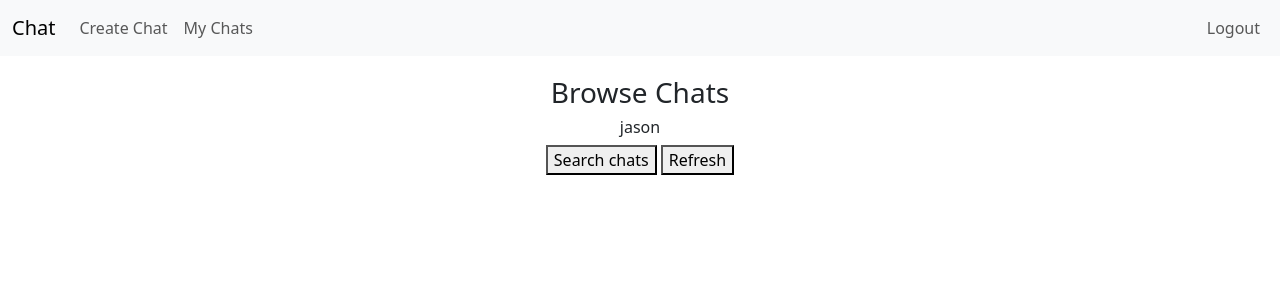
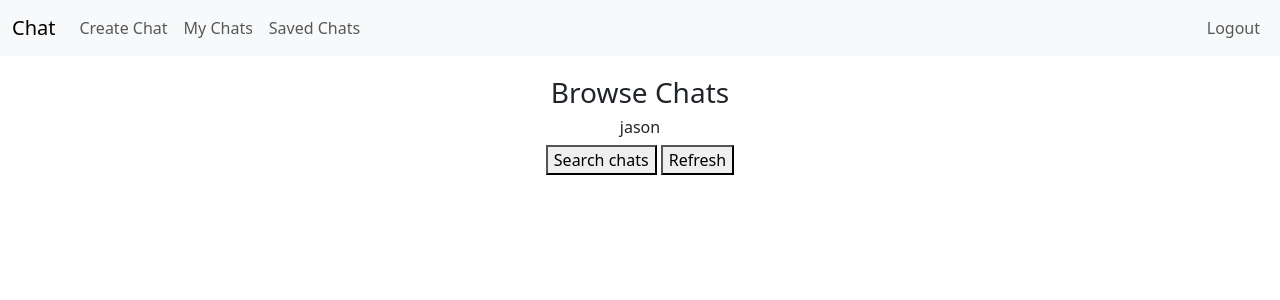
Before and after one commit to JC33340/Chat, a Django app: page / in a window 1280 px wide. Shown: the top 300 px of the page. Run offline with Django 4.2, Linux system fonts and the light colour scheme; a user stored in the database is signed in; data that the repository does not hold is empty.

Commit message:
saved chats function completed

```diff
--- a/chat/static/chat/index.js
+++ b/chat/static/chat/index.js
@@ -33,11 +33,17 @@ document.addEventListener("DOMContentLoaded", ()=>{
     document.getElementById("my_chats_navbar_link").addEventListener("click", ()=>{
         load_my_chats_page();
     })
+
+    //saved chats page
+    document.getElementById("saved_chats_navbar_link").addEventListener("click", ()=>{
+        clear_divs();
+        load_saved_chats_div();
+    })
 })
 
 // clearing all visible divs to start clean
 function clear_divs(){
-    document.querySelectorAll("#search_chat_wrapper_div, #create_chat_wrapper_div, #my_chats_wrapper_div").forEach(div => {
+    document.querySelectorAll("#search_chat_wrapper_div, #create_chat_wrapper_div, #my_chats_wrapper_div, #saved_chats_wrapper_div").forEach(div => {
         div.style.display = "none";
     })
 }
@@ -197,3 +203,14 @@ async function remove_chat(room_name){
     let remove_chat_outcome = await remove_chat_outcome_json.json();
     location.reload();
 }
+
+async function load_saved_chats_div(){
+    document.getElementById("saved_chats_wrapper_div").style.display = "block";
+    let wrapper_div = document.getElementById("current_saved_chats_div");
+
+    let saved_chats_data_json = await fetch("saved_chats");
+    let saved_chats_data = await saved_chats_data_json.json();
+    saved_chats_data = saved_chats_data.data
+    console.log(saved_chats_data)
+    load_div_data(wrapper_div, saved_chats_data, "saved_chats")
+}
--- a/chat/templates/chat/index.html
+++ b/chat/templates/chat/index.html
@@ -35,6 +35,10 @@
         <h1>My Chats</h1>
         <div id = "current_my_chats_div"></div>
     </div>
+    <div id = "saved_chats_wrapper_div">
+        <h1>Saved Chats</h1>
+        <div id = "current_saved_chats_div"></div>
+    </div>
 </div>
 
 {% endblock %}
--- a/chat/templates/chat/layout.html
+++ b/chat/templates/chat/layout.html
@@ -24,6 +24,9 @@
                         <li class = "nav-item">
                             <a id = "my_chats_navbar_link" href = "#" class = "nav-link">My Chats</a>
                         </li>
+                        <li class = "nav-item">
+                            <a id = "saved_chats_navbar_link" href = "#" class = "nav-link">Saved Chats</a>
+                        </li>
                     </ul>
                     {% endif %}
                     <ul class = "navbar-nav ms-auto">
--- a/chat/urls.py
+++ b/chat/urls.py
@@ -16,5 +16,6 @@ urlpatterns = [
     path("chat_room_info", views.chat_room_info, name = "chat_room_info"),
     path("my_chats_info", views.my_chats_info, name = "my_chats_info"),
     path("remove_chat", views.remove_chat, name = "remove_chat"),
-    path("chat/save_chat/", views.save_chat, name = "save_chat")
+    path("chat/save_chat/", views.save_chat, name = "save_chat"),
+    path("saved_chats", views.saved_chats, name = "saved_chats")
 ]
--- a/chat/views.py
+++ b/chat/views.py
@@ -72,7 +72,7 @@ def chat_room(request, room_name):
             })
         creator = User.objects.get(id=room_data["creator_id"])
         #saved status check
-        save_status = None
+        save_status = False
         try:
             SavedChats.objects.get(user_id = request.user, room_id = room_data['id'])
             save_status = True
@@ -163,8 +163,20 @@ def save_chat(request):
         save_action = data["save_action"]
         room_name = data["room_name"]
         livechats_room = LiveChats.objects.get(room_name = room_name)
-
-        SavedChats.objects.create(room_id = livechats_room, user_id = request.user)
-        return JsonResponse({"YEE":"YEE"})
+        if save_action == "save":
+            SavedChats.objects.create(room_id = livechats_room, user_id = request.user)
+        elif save_action == "unsave":
+            SavedChats.objects.get(room_id = livechats_room, user_id = request.user).delete()
+        return JsonResponse({"Outcome":"Process done"})
     else:
         return JsonResponse({"Outcome":"Incorrect method"})
+
+@csrf_exempt
+def saved_chats(request):
+        saved_chats_query = SavedChats.objects.filter(user_id = request.user).values()
+        saved_chats = []
+        for x in saved_chats_query:
+            chat = LiveChats.objects.filter(id = x["room_id_id"]).values()[0]
+            chat["creator_id"] = User.objects.filter(id = chat["creator_id"]).values()[0]["username"]
+            saved_chats.append(chat)
+        return JsonResponse({"data":saved_chats})
```
